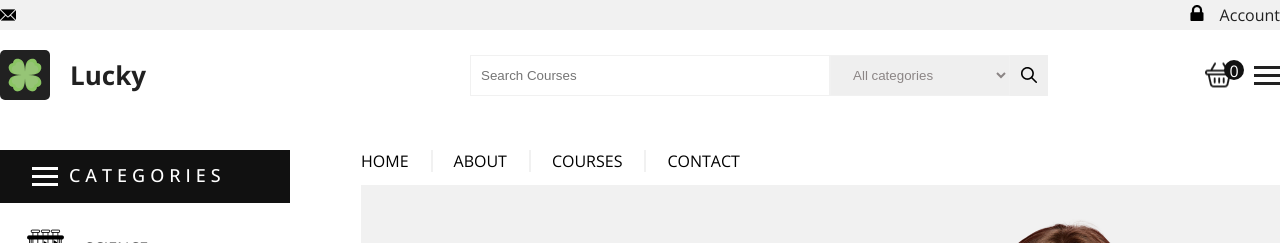
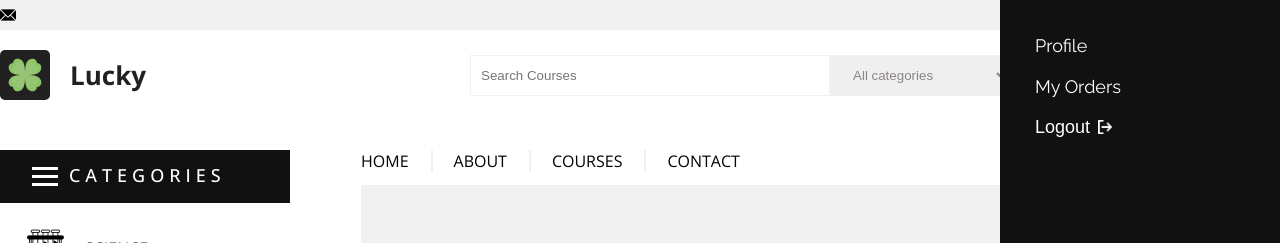
Before and after one commit to HlebHarshkou2002/Lucky-frontend, a React (Create React App) app: page / in a window 1280 px wide. Both pictures are taken after a click on the element 1267 px from the left and 87 px from the top of the page. Shown: the top 243 px of the page. Built offline with nearby package versions, Linux system fonts and the light colour scheme; no server answers.

Commit message:
added a sidebar menu

```diff
--- a/src/App.jsx
+++ b/src/App.jsx
@@ -10,6 +10,7 @@ import { useDispatch, useSelector } from "react-redux";
 import { fetchAuthMe, selectIsAuth } from "./redux/slices/auth";
 import Cart from "./Pages/Cart/Cart";
 import FullProduct from "./Pages/FullProduct/FullProduct";
+import Profile from "./Pages/Profile/Profile";
 
 function App() {
   const dispatch = useDispatch();
@@ -35,6 +36,7 @@ function App() {
             <Route path="/registration" element={<Registration />} />
             <Route path="/basket" element={<Cart />} />
             <Route path="/products/:id" element={<FullProduct />} />
+            <Route path="/profile" element={<Profile />} />
           </Routes>
         </div>
       </div>
--- a/src/Components/Header/Header.jsx
+++ b/src/Components/Header/Header.jsx
@@ -10,14 +10,29 @@ import MenuBurger from "../MenuBurger/MenuBurger";
 import emailImg from "../../images/Header/email-icon.png";
 import lockImg from "../../images/Header/lock-icon.png";
 import { logout, selectIsAdmin, selectIsAuth } from "../../redux/slices/auth";
+import MenuSidebar from "../MenuSidebar/MenuSidebar";
+import HeartImg from './../../images/Header/heart.png'
 
 function Header(props) {
   const dispatch = useDispatch();
   const isAuth = useSelector(selectIsAuth);
   const isAdmin = useSelector(selectIsAdmin);
   const navigate = useNavigate();
-  const [isFixed, setIsFixed] = useState(false);
+  const { items, totalPrice } = useSelector((state) => state.cart);
 
+  const [isFixedHeaderFlag, setIsFixed] = useState(false);
+  const [isVisibleSideMenu, setVisibilitySideMenu] = useState(false);
+
+  const switchVisibilityMenu = () => {
+    console.log(isVisibleSideMenu);
+    if (isVisibleSideMenu === true) {
+      setVisibilitySideMenu(false);
+    } else {
+      setVisibilitySideMenu(true);
+    }
+  };
+
+  // Header fixed
   const isFixedHeader = () => {
     if (window.scrollY > 150) {
       setIsFixed(true);
@@ -25,10 +40,7 @@ function Header(props) {
       setIsFixed(false);
     }
   };
-
   window.addEventListener("scroll", isFixedHeader);
-
-  const { items, totalPrice } = useSelector((state) => state.cart);
 
   const handleSearchValueChange = (e) => {
     navigate("/products");
@@ -36,13 +48,6 @@ function Header(props) {
 
     if (e.target.value === "") {
       navigate("/");
-    }
-  };
-
-  const onClickLogout = () => {
-    if (window.confirm("Вы действительно хотите выйти?")) {
-      dispatch(logout());
-      window.localStorage.removeItem("token");
     }
   };
 
@@ -56,9 +61,7 @@ function Header(props) {
           </div>
           <div>
             {isAuth ? (
-              <button onClick={onClickLogout} className={s.logout__btn}>
-                Logout
-              </button>
+              <div className={s.auth__info__details}> <img src={HeartImg} alt="" /> Wishlist | <span>$</span> USD</div>
             ) : (
               <Link to="/login" className={s.auth__info}>
                 <img src={lockImg} alt="lock" />
@@ -104,12 +107,19 @@ function Header(props) {
               </Link>
               <span className={s.items__count}>{items.length}</span>
             </div>
-            <MenuBurger isWhite={false} />
+
+            {isVisibleSideMenu ? (
+              <div className={s.hide__menu} onClick={switchVisibilityMenu}>
+                X
+              </div>
+            ) : (
+              <MenuBurger isWhite={false} onClick={switchVisibilityMenu} />
+            )}
           </div>
         </div>
       </div>
 
-      {isFixed ?
+      {isFixedHeaderFlag ? (
         <div className={s.header__wrapper_fixed}>
           <div className={s.header__inner__wrapper}>
             <Link to="/" className={s.logo__wrapper}>
@@ -145,13 +155,21 @@ function Header(props) {
                 </Link>
                 <span className={s.items__count}>{items.length}</span>
               </div>
-            <MenuBurger isWhite={false} />
+              {isVisibleSideMenu ? (
+              <div className={s.hide__menu} onClick={switchVisibilityMenu}>
+                X
+              </div>
+            ) : (
+              <MenuBurger isWhite={false} onClick={switchVisibilityMenu} />
+            )}
             </div>
           </div>
         </div>
-      :
-      ""}
+      ) : (
+        ""
+      )}
 
+      {isVisibleSideMenu ? <MenuSidebar /> : ""}
     </div>
   );
 }
--- a/src/Components/Header/Header.module.scss
+++ b/src/Components/Header/Header.module.scss
@@ -19,14 +19,34 @@
       display: flex;
       justify-content: space-between;
       align-items: center;
+      font-family: "Open Sans", sans-serif;
+      font-size: 15px;
+
 
       max-width: 1280px;
       margin: 0 auto;
       padding-top: 4px;
       .auth__info {
+        font-family: "Open Sans", sans-serif;
         font-size: 16px;
         text-decoration: none;
         color: #212121;
+      }
+
+      .auth__info__details {
+        line-height: 25px;
+        letter-spacing: 2px;
+
+        span {
+          font-weight: 600;
+          font-size: 16px;
+        }
+
+        img {
+          width: 18px;
+          margin-bottom: -3px;
+          margin-right: 5px;
+        }
       }
 
       img {
@@ -38,7 +58,8 @@
         align-items: center;
       }
 
-      .logout__btn, .admin__btn{
+      .logout__btn,
+      .admin__btn {
         padding: 3px;
         margin-right: 3px;
         color: #111;
@@ -55,7 +76,6 @@
           color: #111;
         }
       }
-
     }
   }
 
@@ -86,7 +106,6 @@
     max-width: 1280px;
     width: 100%;
     margin: 0 auto;
-
   }
 
   .logo__wrapper {
@@ -181,6 +200,7 @@
       }
 
       .items__count {
+        font-size: 14px;
         position: absolute;
         bottom: -5px;
         right: -10px;
@@ -194,4 +214,12 @@
       }
     }
   }
+
+  .hide__menu {
+    width: 26px;
+    font-weight: 700;
+    font-size: 24px;
+    align-items: center;
+    cursor: pointer;
+  }
 }
--- a/src/Components/MenuBurger/MenuBurger.jsx
+++ b/src/Components/MenuBurger/MenuBurger.jsx
@@ -4,7 +4,7 @@ import s from "./MenuBurger.module.scss";
 function MenuBurger(props) {
   return (
     <>
-      <div className={s.menu__btn}>
+      <div className={s.menu__btn} onClick={props.onClick}>
         <span className={props.isWhite ? s.menu__white : ""}></span>
       </div>
     </>
--- a/src/Components/MenuBurger/MenuBurger.module.scss
+++ b/src/Components/MenuBurger/MenuBurger.module.scss
@@ -6,6 +6,7 @@
     height: 26px;
     cursor: pointer;
     z-index: 1;
+
 
     & > span,
     & > span::before,
--- /dev/null
+++ b/src/Components/MenuSidebar/MenuSidebar.jsx
@@ -0,0 +1,36 @@
+import React from "react";
+import s from "./MenuSidebar.module.scss";
+import { Link, NavLink } from "react-router-dom";
+import { useDispatch } from "react-redux";
+import { logout } from "../../redux/slices/auth";
+import logoutImg from "./../../images/Header/logout.png"
+
+function MenuSidebar() {
+  const dispatch = useDispatch();
+
+  const onClickLogout = () => {
+    if (window.confirm("Вы действительно хотите выйти?")) {
+      dispatch(logout());
+      window.localStorage.removeItem("token");
+    }
+  };
+
+
+  return (
+    <div className={s.sidebar__block}>
+      <div className={s.sidebar__block__wrapper}>
+        <div className={s.menu__item}>
+          <NavLink to="/profile" className={s.menu__link}>Profile</NavLink>
+        </div>
+        <div className={s.menu__item}>
+          <NavLink to="/orders" className={s.menu__link}>My Orders</NavLink>
+        </div>
+        <div className={s.menu__item}>
+          <button to="/" className={s.menu__link} onClick={onClickLogout}>Logout <img src={logoutImg} alt="logout" /></button>
+        </div>
+      </div>
+    </div>
+  );
+}
+
+export default MenuSidebar;
--- /dev/null
+++ b/src/Components/MenuSidebar/MenuSidebar.module.scss
@@ -0,0 +1,50 @@
+.sidebar__block {
+  z-index: 10000;
+  position: fixed;
+  right: 0;
+  top: 0;
+  width: 280px;
+  background-color: #111;
+  height: 100vh;
+  color: white;
+
+  animation-duration: 0.5s;
+  animation-name: slidein;
+
+  .sidebar__block__wrapper {
+    font-family: Raleway;
+    margin: 0 auto;
+    padding: 35px;
+    width: 258px;
+
+    .menu__item {
+      margin-bottom: 20px;
+      .menu__link {
+        color: white;
+        text-decoration: none;
+        background-color: #111;
+        font-size: 18px;
+        border: none;
+        &:hover {
+            cursor: pointer;
+        }
+
+        img{
+            padding-left: 3px;
+            margin-bottom: -1px;
+            width: 14px;
+            height: 14px;
+        }
+      }
+    }
+  }
+}
+
+@keyframes slidein {
+  from {
+    right: -280px;
+  }
+  to {
+    right: 0;
+  }
+}
--- /dev/null
+++ b/src/Pages/Profile/Profile.jsx
@@ -0,0 +1,42 @@
+import React from "react";
+import s from "./Profile.module.scss";
+import userImg from "./../../images/Registration/user.png";
+import { useDispatch, useSelector } from "react-redux";
+import { fetchAuthMe } from "../../redux/slices/auth";
+
+function Profile() {
+  const user = useSelector((state) => state.auth.data);
+  const dispatch = useDispatch();
+
+  React.useEffect(() => {
+    dispatch(fetchAuthMe());
+  }, []);
+
+  return (
+    <div>
+      {user ? (
+        <div className={s.profile__block}>
+          <div className={s.profile__image__wrapper}>
+            <img src={userImg} alt="" />
+          </div>
+          <div className={s.profile__content__wrapper}>
+            <div className={s.profile__name}>{user.fullName}</div>
+            <div className={s.profile__email}>
+              <span>Email:</span> {user.email}
+            </div>
+            <div className={s.profile__date}>
+              <span>Registration date:</span> {user.createdAt}
+            </div>
+            <div className={s.profile__date}>
+              <span>id:</span> {user._id}
+            </div>
+          </div>
+        </div>
+      ) : (
+        "loading"
+      )}
+    </div>
+  );
+}
+
+export default Profile;
--- /dev/null
+++ b/src/Pages/Profile/Profile.module.scss
@@ -0,0 +1,30 @@
+.profile__block {
+    display: flex;
+    .profile__image__wrapper {
+        margin-right: 70px;
+        img{
+            width: 300px;
+            background-color: black;
+            border-radius: 50%;
+        }
+    }
+
+    .profile__content__wrapper{
+        padding: 30px;
+        .profile__name {
+            margin-bottom: 40px;
+            font-size: 38px;
+            font-weight: 700;
+            letter-spacing: 1px;
+        }
+
+        span {
+            font-weight: 600;
+            margin-right: 20px;
+        }
+
+        div {
+            margin-bottom: 10px;
+        }
+    }
+}
```
Also changed, not shown: src/images/Header/heart.png (added), src/images/Header/logout.png (added). Lines whose indentation alone changed are shown as unchanged.
